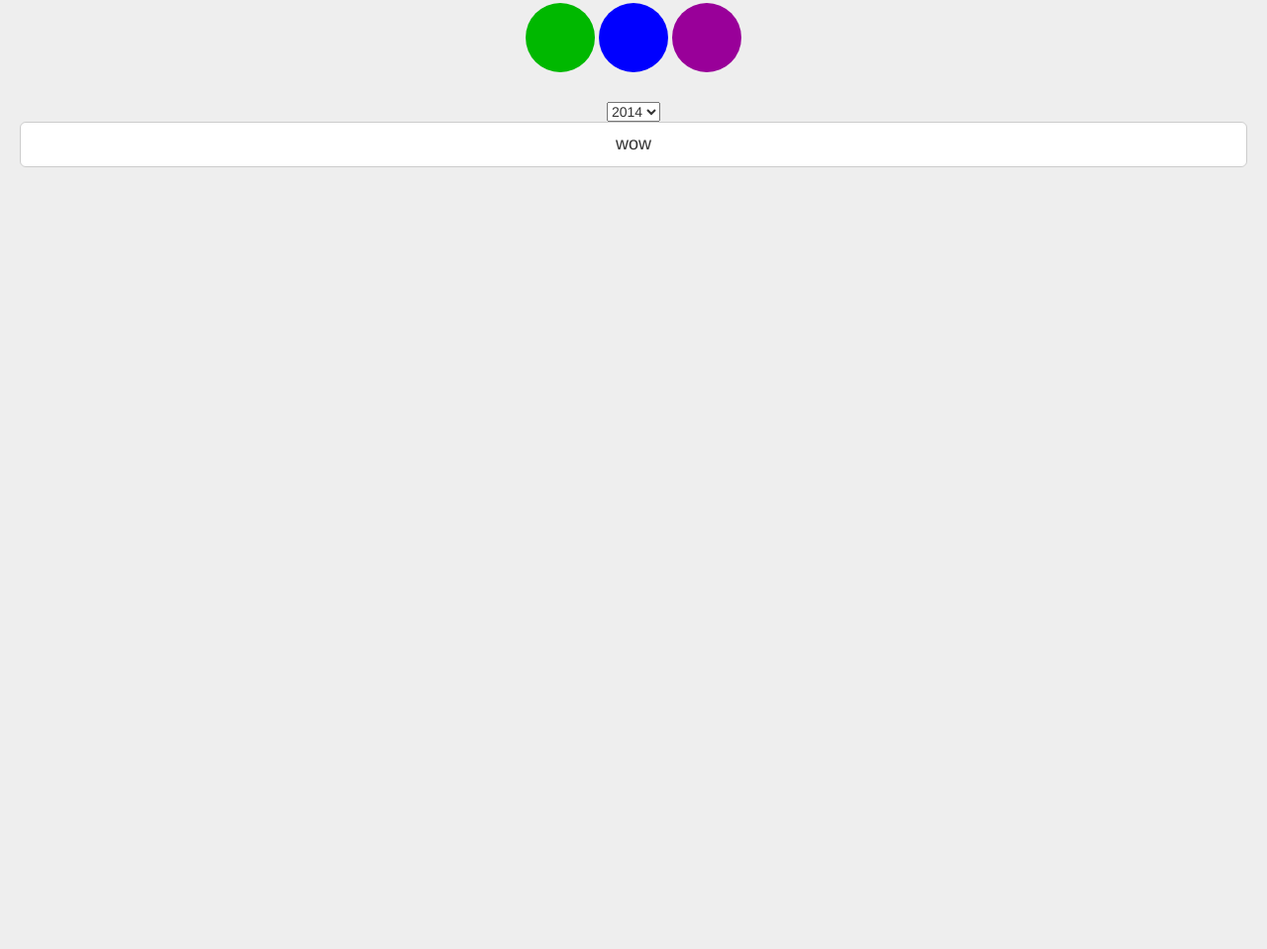
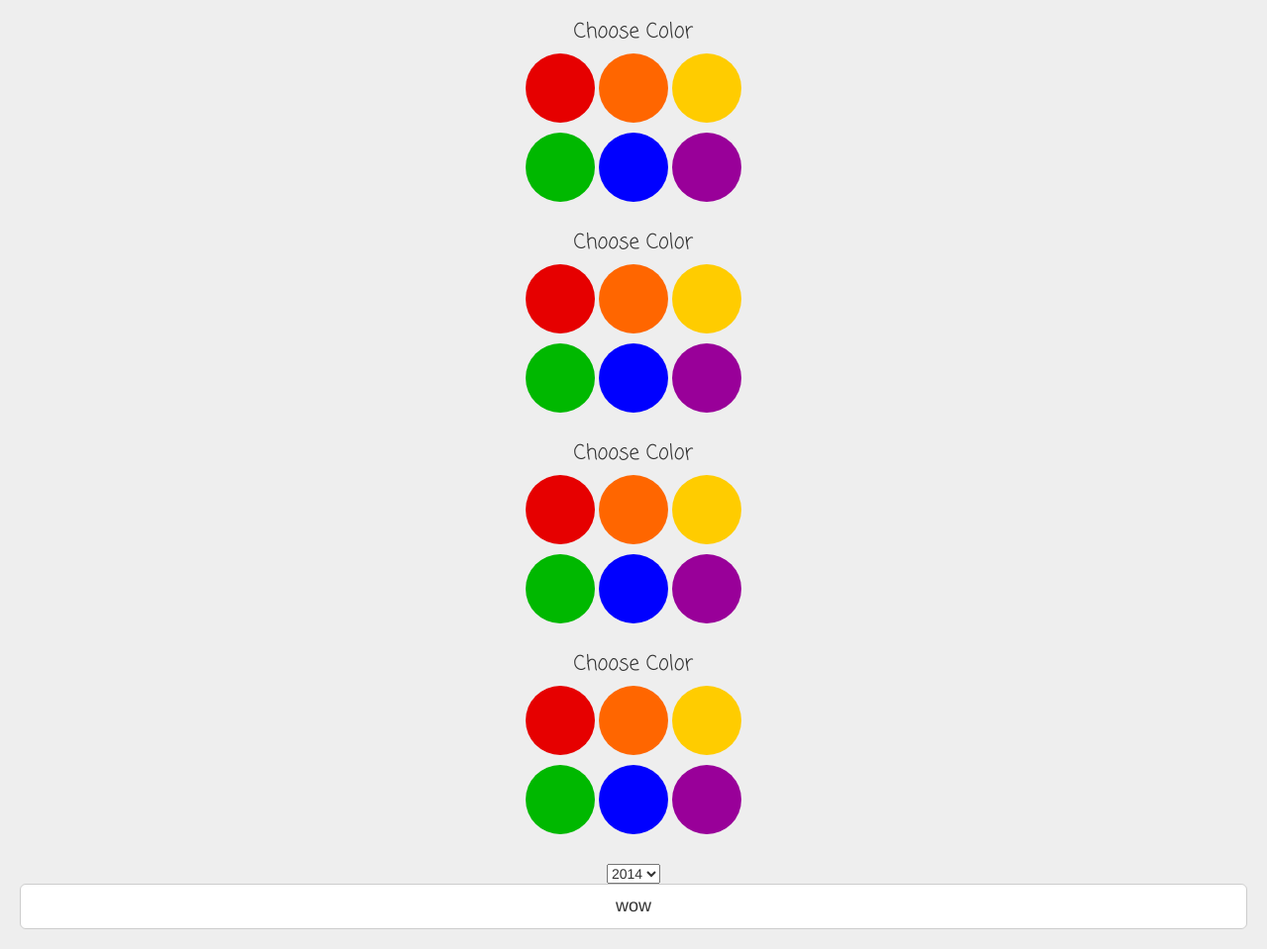
Before and after one commit to Zhangerr/docket, a plain HTML site: page addcal.html in a window 1280 px wide. Shown: the part 266-1225 px from the top of the page at 99% size. Before the commit the page ends 800 px from the top, so only its background shows below. Drawn offline with nearby package versions, Linux system fonts and the light colour scheme.

Commit message:
renamed files

```diff
--- a/Add Calendar Page.html
+++ b/addcal.html
@@ -70,7 +70,7 @@
       margin:0 !important;
     }
     .navbar-nav>li>p {
-      font-size:1.5em;
+      font-size:1.3em;
       font-weight:bold;
       padding:11px 0px;
 
@@ -102,7 +102,7 @@
 
    </head>
    <body>
-       <nav class="navbar navbar-default" role="navigation">
+    <nav class="navbar navbar-default navbar-fixed-top" role="navigation">
      <div class="container-fluid">
        <!-- Brand and toggle get grouped for better mobile display -->
 
@@ -150,6 +150,42 @@
       <div class="color blue"></div>
       <div class="color purple"></div>
       </div>
+            <h2 class="color-text">Choose Color</h2>
+      <div class="colors">
+      <div class="color red"></div>
+      <div class="color orange"></div>
+       <div class="color yellow"></div> <br />
+      <div class="color green"></div>
+      <div class="color blue"></div>
+      <div class="color purple"></div>
+      </div>
+            <h2 class="color-text">Choose Color</h2>
+      <div class="colors">
+      <div class="color red"></div>
+      <div class="color orange"></div>
+       <div class="color yellow"></div> <br />
+      <div class="color green"></div>
+      <div class="color blue"></div>
+      <div class="color purple"></div>
+      </div>
+            <h2 class="color-text">Choose Color</h2>
+      <div class="colors">
+      <div class="color red"></div>
+      <div class="color orange"></div>
+       <div class="color yellow"></div> <br />
+      <div class="color green"></div>
+      <div class="color blue"></div>
+      <div class="color purple"></div>
+      </div>
+            <h2 class="color-text">Choose Color</h2>
+      <div class="colors">
+      <div class="color red"></div>
+      <div class="color orange"></div>
+       <div class="color yellow"></div> <br />
+      <div class="color green"></div>
+      <div class="color blue"></div>
+      <div class="color purple"></div>
+      </div>
       <select name="yearpicker" id="yearpicker"></select>
       <button type="submit" class="btn btn-block btn-lg btn-default">wow</button>
     </div>
```
Also changed, not shown: signin.html (renamed from login.html, +1 -1 lines).
